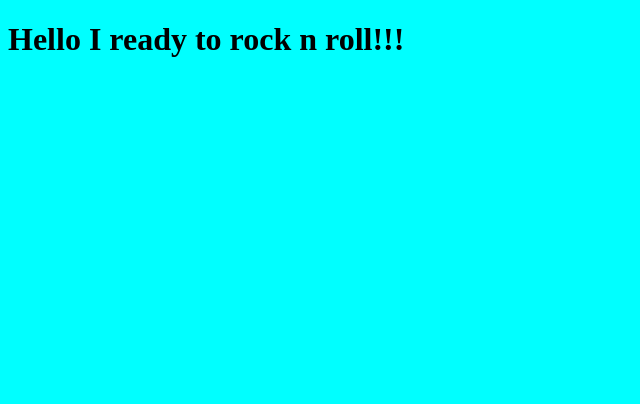
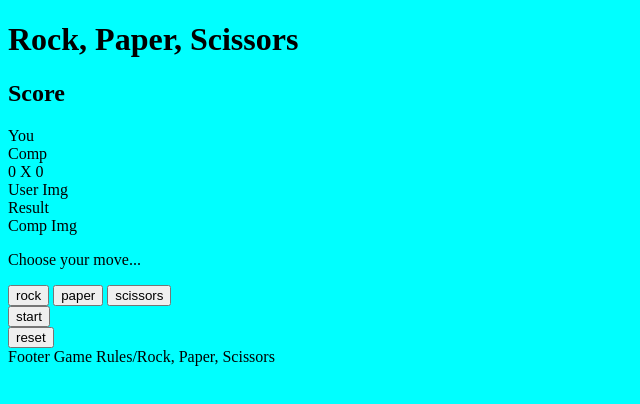
Before and after one commit to Marcosmgs/rockpaperscissors, a plain HTML site: page index.html in a window 1280 px wide. Shown: the whole page, without its empty margins (0-640 px from the left). Drawn offline with Linux system fonts and the light colour scheme.

Commit message:
Add basic html structure with IDs and Class to each element structured

```diff
--- a/index.html
+++ b/index.html
@@ -11,7 +11,42 @@
 </head>
 
 <body>
-    <h1>Hello I ready to rock n roll!!!</h1>
+    <header>
+        <h1>Rock, Paper, Scissors</h1>
+    </header>
+
+    <div>
+        <h2>Score</h2>
+        <div>You</div>
+        <div>Comp</div>
+        <span>0</span> X <span>0</span>
+    </div>
+
+    <div>
+        <div>User Img</div>
+        <div>Result</div>
+        <div>Comp Img</div>
+    </div>
+
+    <p>Choose your move...</p>
+
+    <div>
+        <button>rock</button>
+        <button>paper</button>
+        <button>scissors</button>
+    </div>
+
+    <div>
+        <button>start</button>
+    </div>
+
+    <div>
+        <button>reset</button>
+    </div>
+
+    <footer>
+        Footer Game Rules/Rock, Paper, Scissors
+    </footer>
 
     <script src="assets/js/script.js"></script>
 </body>
```
